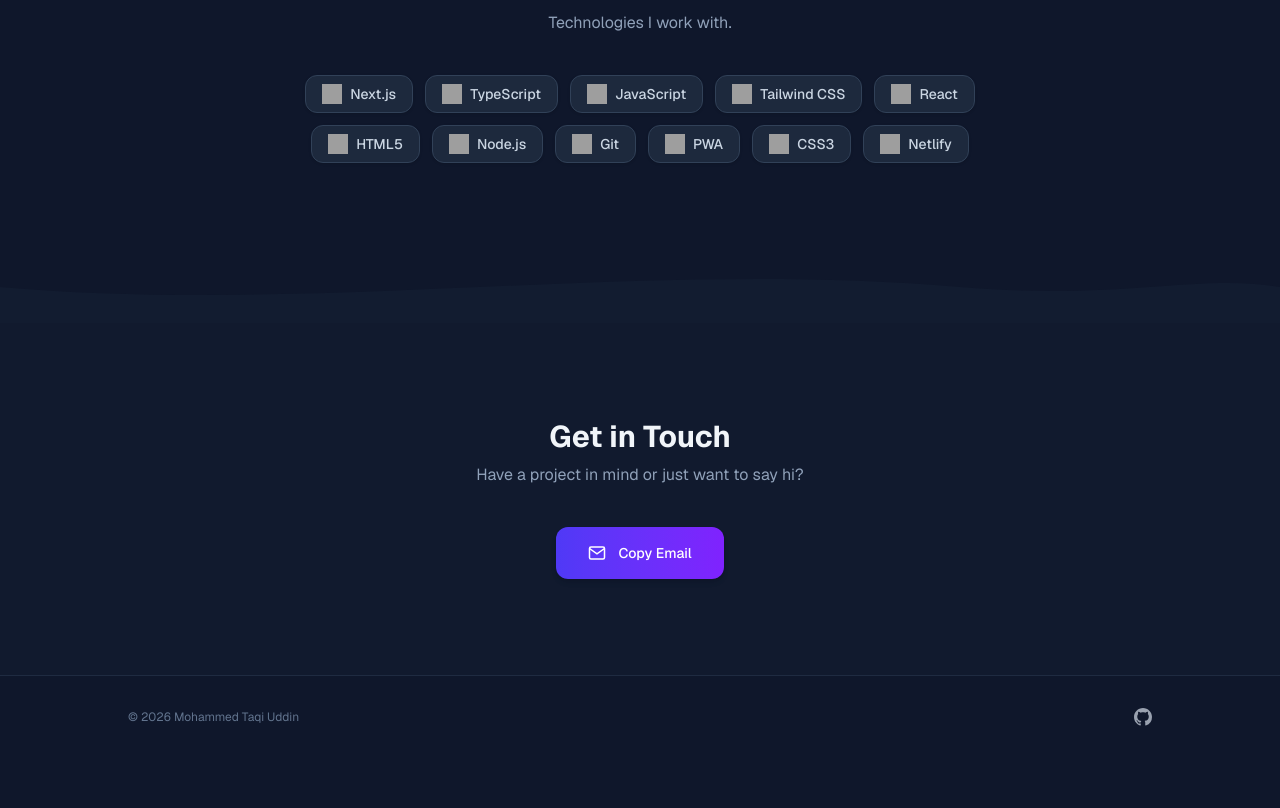
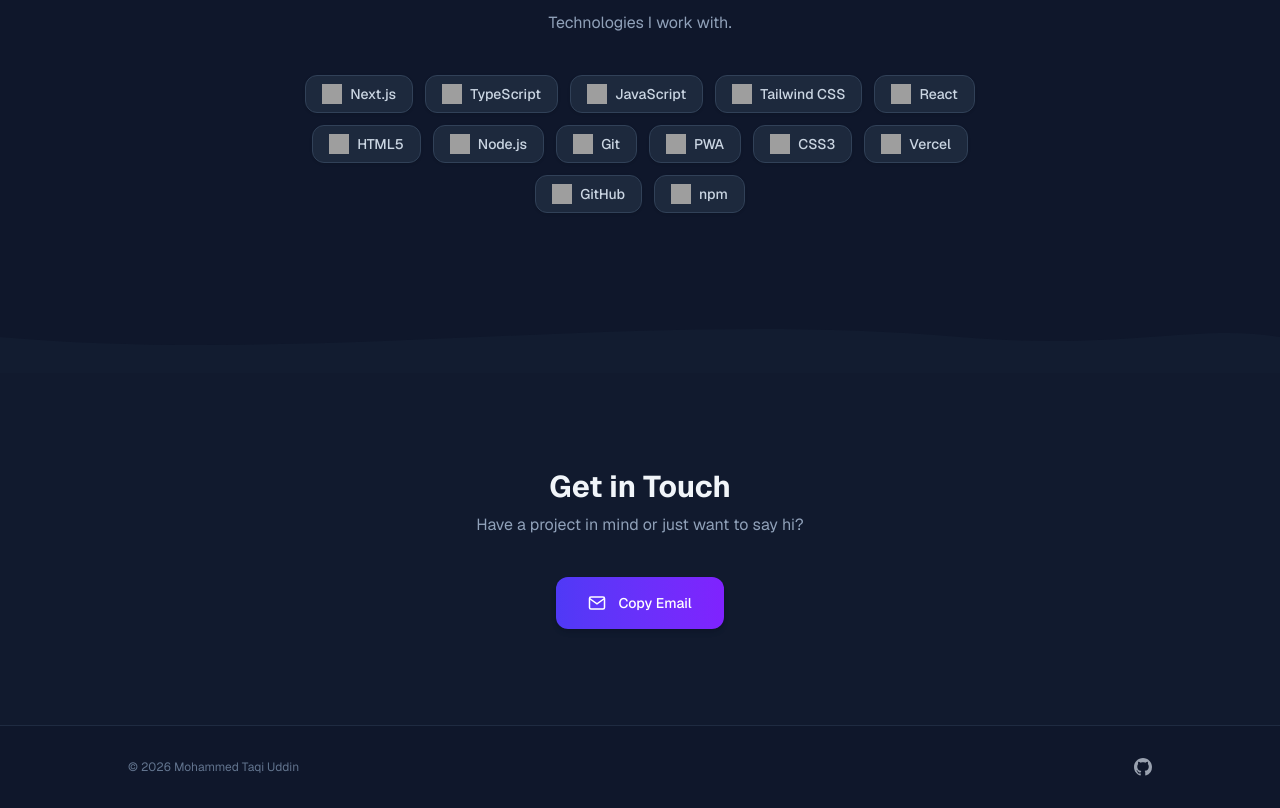
Before and after one commit to mohammedtaqi-dev/portfolio, a Next.js app: page / in a window 1280 px wide. Shown: the part 4080-4888 px from the top of the page. Before the commit the page ends 4838 px from the top, so only its background shows below. Built offline with nearby package versions, Linux system fonts and the light colour scheme; grey boxes are pictures that could not be loaded.

Commit message:
Replace Netlify with Vercel, GitHub, npm in skills

```diff
--- a/src/app/page.tsx
+++ b/src/app/page.tsx
@@ -127,7 +127,9 @@
     { name: "Git", icon: "git" },
     { name: "PWA", icon: "pwa" },
     { name: "CSS3", icon: "css3" },
-    { name: "Netlify", icon: "netlify" },
+    { name: "Vercel", icon: "vercel" },
+    { name: "GitHub", icon: "github" },
+    { name: "npm", icon: "npm" },
   ];
 
   const particles = useMemo(() =>
```
